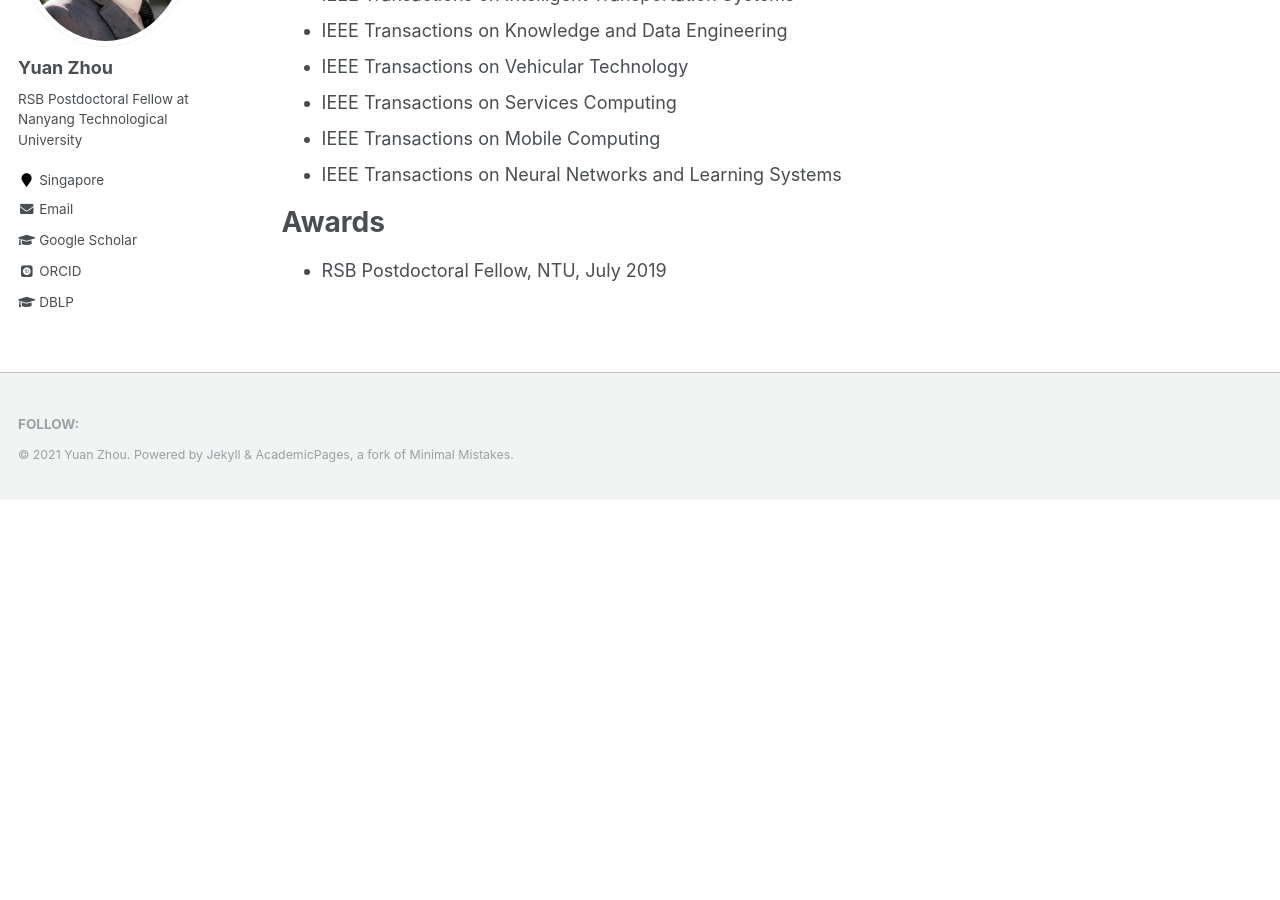
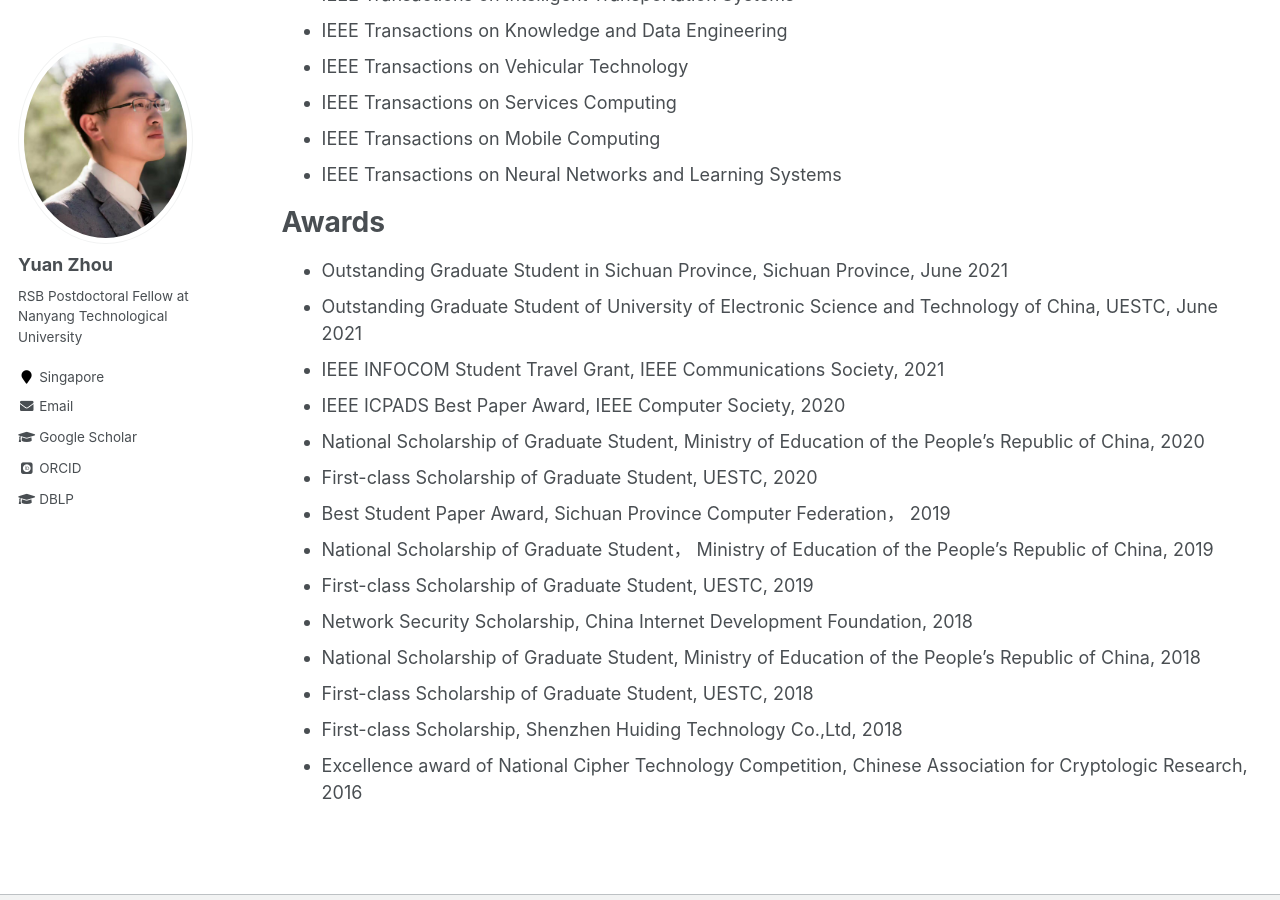
Before and after one commit to Guowen-xu/guowen-xu.github.io, a Jekyll site: the page built from _pages/cv.md, in a window 1280 px wide and 900 px high, scrolled down 1022 px. Built offline with Jekyll 4.4.1, drawn with Linux system fonts in a browser that asks for light colours; some web fonts are replaced; before the commit the page ends 1522 px from its top, so only the background shows below that.

Commit message:
Update cv.md

```diff
--- a/_pages/cv.md
+++ b/_pages/cv.md
@@ -49,4 +49,17 @@ Serve as a reviewer for:
 
 Awards
 ======
-* RSB Postdoctoral Fellow, NTU, July 2019
+* Outstanding Graduate Student in Sichuan Province, Sichuan Province, June 2021
+* Outstanding Graduate Student of University of Electronic Science and Technology of China, UESTC, June 2021
+* IEEE INFOCOM Student Travel Grant, IEEE Communications Society, 2021
+* IEEE ICPADS Best Paper Award, IEEE Computer Society, 2020
+* National Scholarship of Graduate Student, Ministry of Education of the People's Republic of China, 2020
+* First-class Scholarship of Graduate Student, UESTC, 2020
+* Best Student Paper Award, Sichuan Province Computer Federation， 2019
+* National Scholarship of Graduate Student， Ministry of Education of the People's Republic of China, 2019
+* First-class Scholarship of Graduate Student, UESTC, 2019
+* Network Security Scholarship, China Internet Development Foundation, 2018
+* National Scholarship of Graduate Student, Ministry of Education of the People's Republic of China, 2018
+* First-class Scholarship of Graduate Student, UESTC, 2018
+* First-class Scholarship, Shenzhen Huiding Technology Co.,Ltd, 2018
+* Excellence award of National Cipher Technology Competition, Chinese Association for Cryptologic Research, 2016
```
